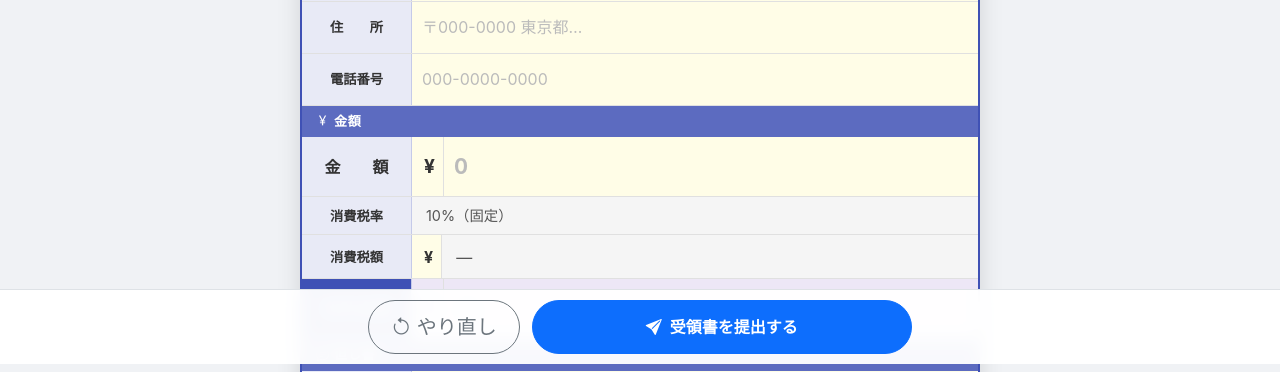
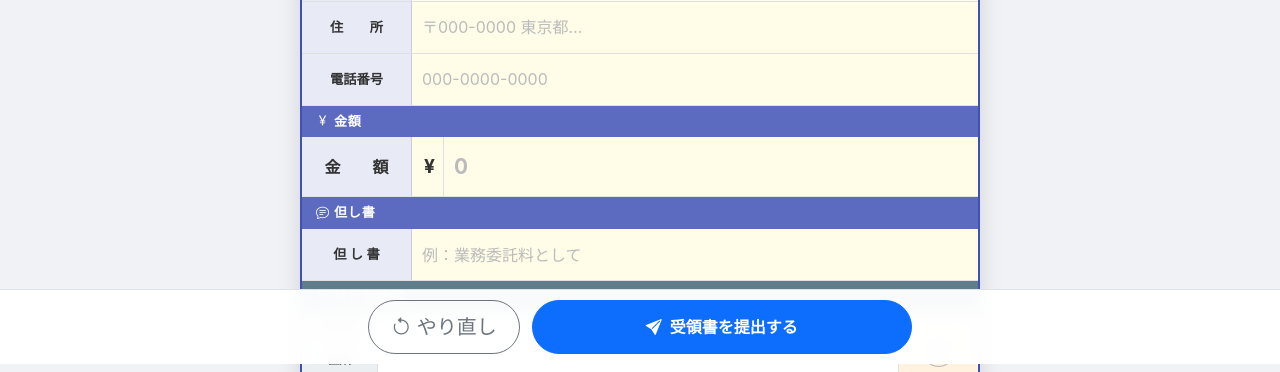
Before and after one commit to ytk2017n-afk/YTK_Juryo_Keiyaku, a FastAPI app: template templates/receipt_form.html in a window 1280 px wide. Shown: the part 436-808 px from the top of the page. Run offline with FastAPI, Linux system fonts and the light colour scheme; the template is opened without the code that fills it, so the values that code supplies are empty.

Commit message:
Receipt: remove 消費税 and 合計金額 from form and PDF
Co-Authored-By: Claude Sonnet 4.6 <noreply@anthropic.com>

```diff
--- a/app/main.py
+++ b/app/main.py
@@ -157,8 +157,6 @@ async def submit_handwriting(
         name_real     = "",   # 手書きのためテキスト取得不可
         address       = fields.get("address", ""),
         amount        = fields.get("amount", ""),
-        tax_amount    = fields.get("tax", ""),
-        total_amount  = fields.get("total", ""),
         description   = fields.get("desc", ""),
         signature_b64 = fields.get("sig", ""),
     )
--- a/app/static/js/handwriting.js
+++ b/app/static/js/handwriting.js
@@ -118,20 +118,6 @@ function clearAllFields() {
   FIELD_IDS.forEach(id => clearField(id));
 }
 
-// ── 消費税自動計算 ────────────────────────────────────────────────────────────
-function calcTax() {
-  const raw = document.getElementById('inputAmount').value.replace(/[,，¥\s]/g, '');
-  const amount = parseFloat(raw);
-  if (isNaN(amount) || amount <= 0) {
-    document.getElementById('taxDisplay').textContent   = '―';
-    document.getElementById('totalDisplay').textContent = '―';
-    return;
-  }
-  const tax   = Math.floor(amount * 0.1);
-  const total = amount + tax;
-  document.getElementById('taxDisplay').textContent   = tax.toLocaleString();
-  document.getElementById('totalDisplay').textContent = total.toLocaleString();
-}
 
 // ── 日付フォーマット ──────────────────────────────────────────────────────────
 function formatDateJP(isoDate) {
@@ -188,9 +174,6 @@ async function submitReceipt() {
     canvasData[id.replace('c_', '')] = isCanvasEmpty(c) ? '' : c.toDataURL('image/png');
   });
 
-  const tax   = Math.floor(amount * 0.1);
-  const total     = amount + tax;
-
   const dateIso  = document.getElementById('receiptDate').value;
   const dateText = formatDateJP(dateIso);
 
@@ -202,8 +185,6 @@ async function submitReceipt() {
     address:   document.getElementById('inputAddress').value,
     phone:     document.getElementById('inputPhone').value,
     amount:    amount > 0 ? amount.toLocaleString() : '',
-    tax:       amount > 0 ? tax.toLocaleString()    : '',
-    total:     amount > 0 ? total.toLocaleString()  : '',
     desc:      document.getElementById('inputDesc').value,
   };
 
--- a/app/templates/receipt_form.html
+++ b/app/templates/receipt_form.html
@@ -152,14 +152,7 @@
 .amount-row { min-height: 60px; }
 .amount-row .doc-label { font-size: 0.95rem; font-weight: 700; }
 .amount-input { font-size: 1.3rem; font-weight: 700; }
-/* 消費税率 */
-.tax-fixed-row { min-height: 38px; }
-.tax-fixed-val { flex: 1; background: #F5F5F5; display: flex; align-items: center; padding: 0 14px; color: #555; font-size: 0.9rem; }
-/* 合計 */
-.total-row { min-height: 60px; }
-.total-row .doc-label { background: #3F51B5; color: #fff; font-size: 0.9rem; }
-.total-val { background: #EDE7F6; font-size: 1.3rem; font-weight: 700; color: #3F51B5; }
-.total-row .yen-prefix { background: #EDE7F6; color: #3F51B5; }
+
 /* 発行者 */
 .issuer-wrap { display: flex; border-bottom: 1px solid #E0E0E0; }
 .issuer-left { flex: 1; }
@@ -315,22 +308,6 @@
     </div>
   </div>
 
-  <div class="doc-row tax-fixed-row">
-    <div class="doc-label">消費税率</div>
-    <div class="tax-fixed-val">10%（固定）</div>
-  </div>
-
-  <div class="doc-row" style="min-height:44px">
-    <div class="doc-label">消費税額</div>
-    <div class="yen-prefix" style="font-size:1rem">¥</div>
-    <div class="doc-auto-val" id="taxDisplay">―</div>
-  </div>
-
-  <div class="doc-row total-row amount-row">
-    <div class="doc-label">合 計 金 額</div>
-    <div class="yen-prefix">¥</div>
-    <div class="doc-auto-val total-val" id="totalDisplay">―</div>
-  </div>
 
   <!-- 但し書 -->
   <div class="doc-sec"><i class="bi bi-chat-text me-1"></i>但し書</div>
```
Also changed, not shown: app/pdf_generator.py (+0 -22 lines).
